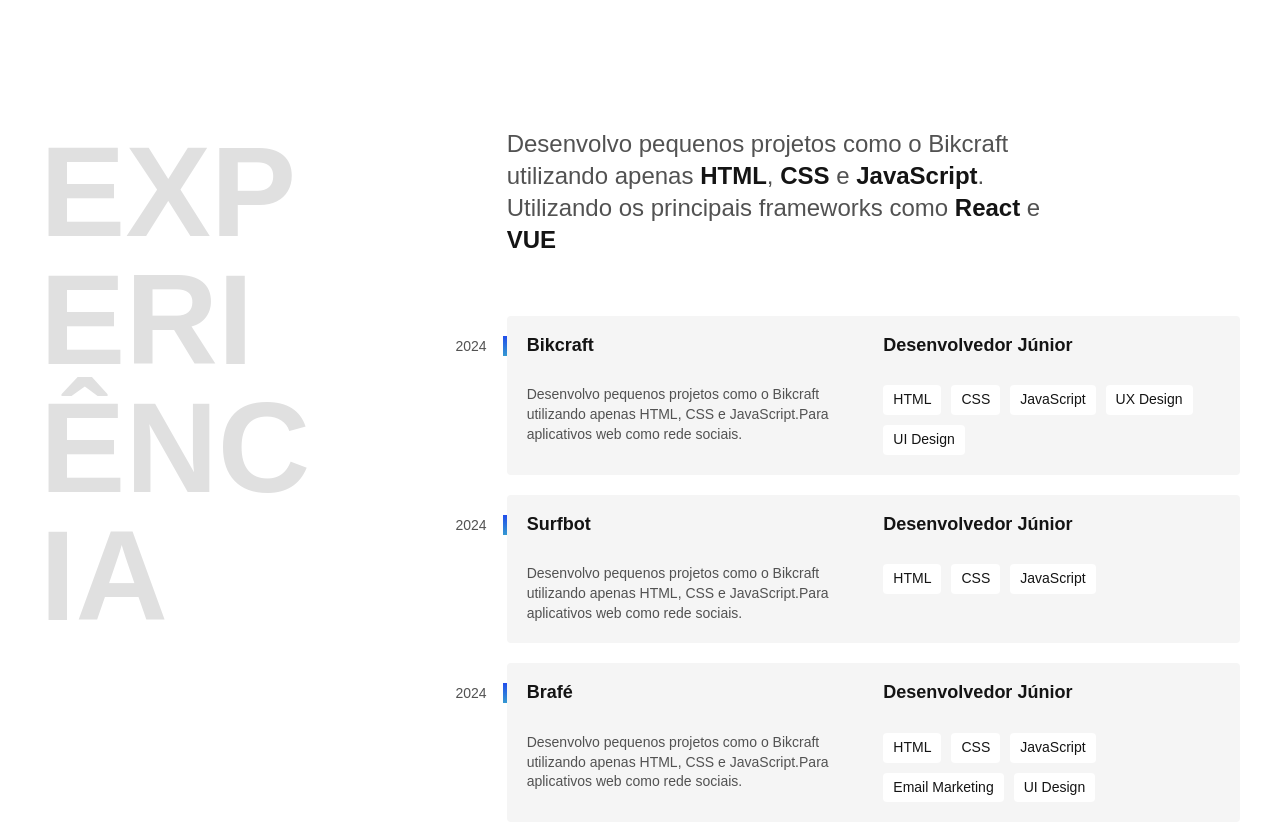
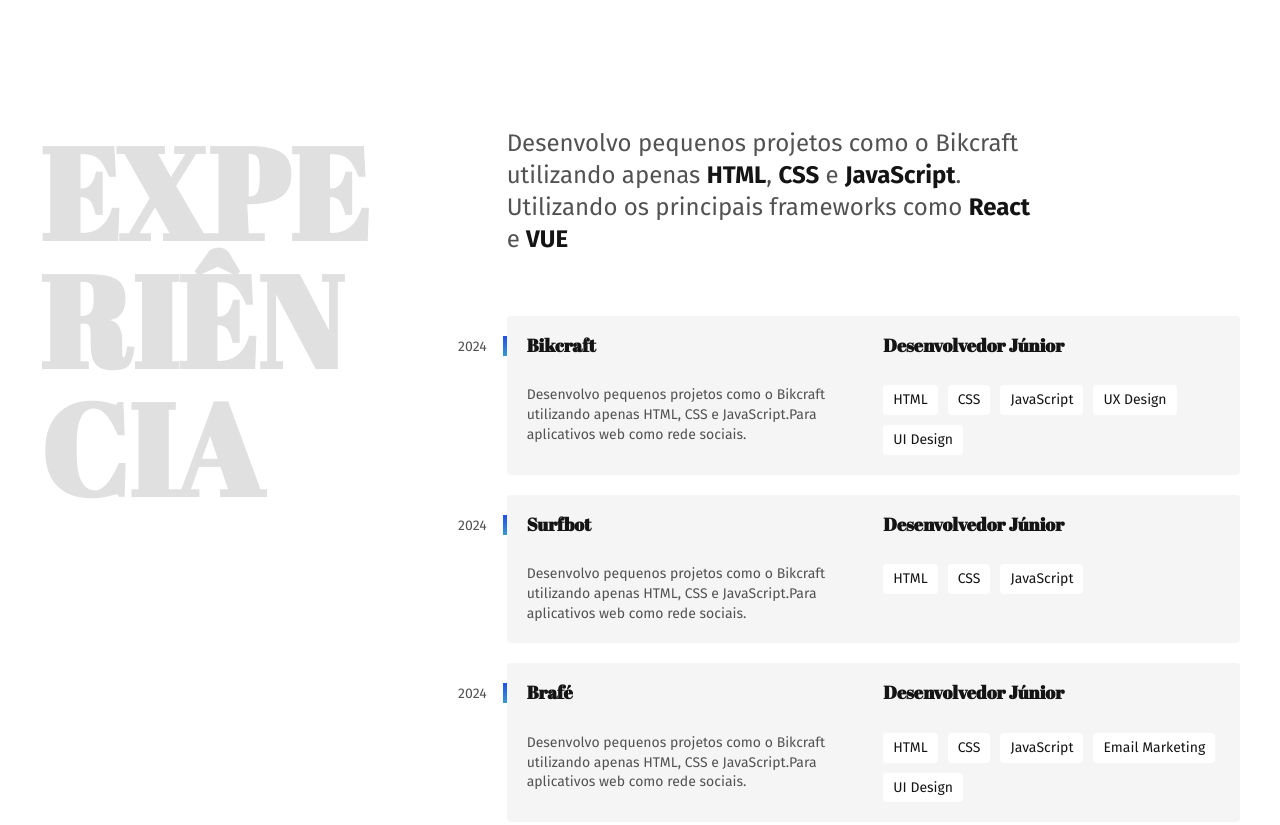
Before and after one commit to Eduardo-Desplanches/Eduardo-Desplanches.github.io, a plain HTML site: page index.html in a window 1280 px wide. Shown: the part 880-1705 px from the top of the page. Drawn offline with Linux system fonts and the light colour scheme.

Commit message:
google fonts

```diff
--- a/index.html
+++ b/index.html
@@ -8,6 +8,10 @@
   <meta name="description" content="Desenvolvedor Front End Júnior">
   <link rel="stylesheet" href="./css/style.min.css">
   <link rel="icon" href="./img/favicon.svg" type="image/svg|xml">
+  <link rel="preconnect" href="https://fonts.googleapis.com">
+  <link rel="preconnect" href="https://fonts.gstatic.com" crossorigin>
+  <link href="https://fonts.googleapis.com/css2?family=Fira+Sans:wght@400;700&display=swap" rel="stylesheet">
+  <link href="https://fonts.googleapis.com/css2?family=Abril+Fatface&family=Fira+Sans:wght@400;700&display=swap" rel="stylesheet">
 </head>
 
 <body>
```
